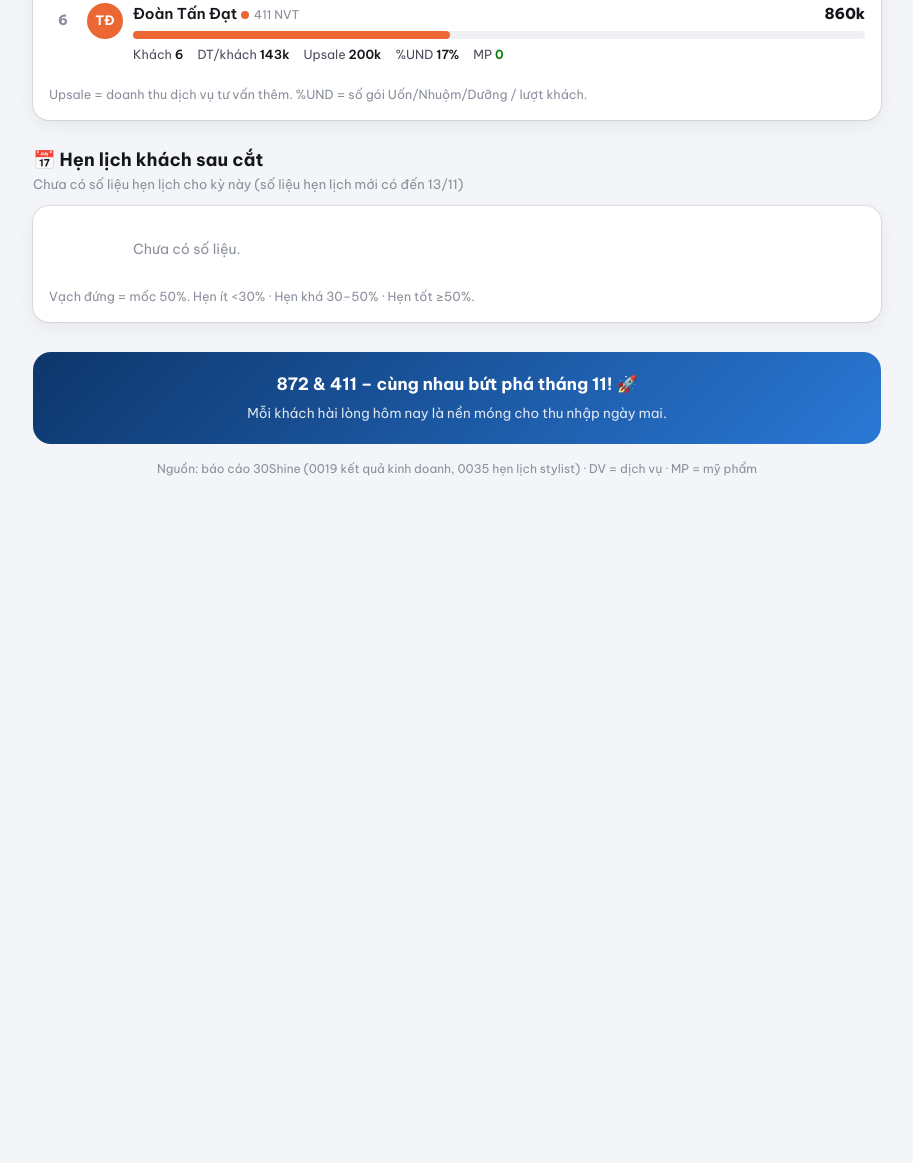
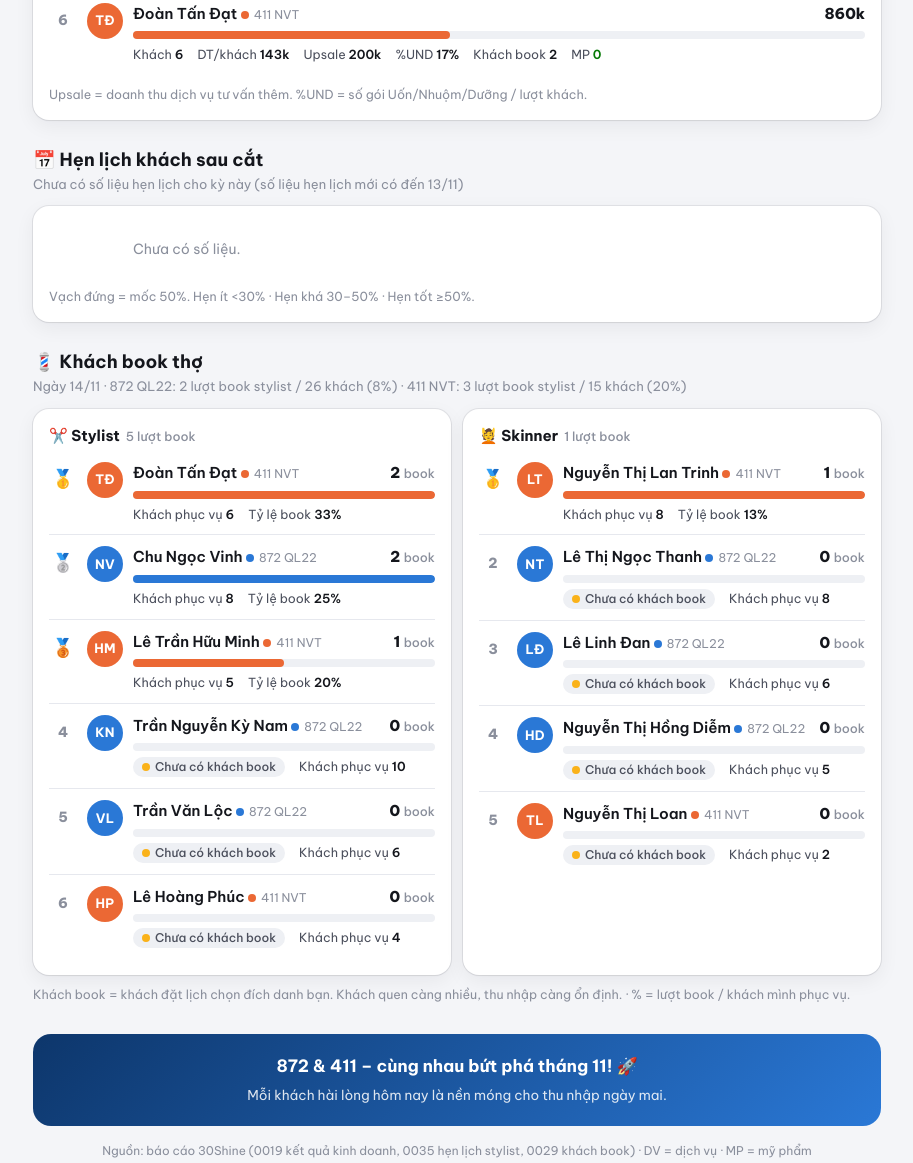
Before and after one commit to henryvo209/bsl-e145f6, a plain HTML site: page index.html in a window 1280 px wide. Shown: the part 2809-3972 px from the top of the page, without its empty margins (183-1096 px from the left). Before the commit the page ends 3343 px from the top, so only its background shows below. Drawn offline with Linux system fonts and the light colour scheme.

Commit message:
Thêm chỉ số khách book thợ (báo cáo 0029)
Co-Authored-By: Claude Opus 5.5 <noreply@anthropic.com>

```diff
--- a/data.js
+++ b/data.js
@@ -32,5 +32,21 @@ window.DATA = {
     "2026-11-11": [["872","Đặng Phúc Vinh",6,0,null],["872","Trần Văn Lộc",10,0,null],["411","Đoàn Tấn Đạt",5,4,23],["411","Lê Hoàng Phúc",3,1,32],["411","Lê Trần Hữu Minh",5,0,null]],
     "2026-11-12": [["872","Trần Văn Lộc",5,0,null],["872","Trần Nguyễn Kỳ Nam",6,0,null],["872","Đặng Phúc Vinh",1,0,null],["411","Lê Hoàng Phúc",4,4,31],["411","Đoàn Tấn Đạt",3,2,39],["411","Lê Trần Hữu Minh",3,0,null]],
     "2026-11-13": [["872","Đặng Phúc Vinh",1,0,null],["872","Trần Văn Lộc",3,0,null],["872","Trần Nguyễn Kỳ Nam",3,0,null],["411","Lê Hoàng Phúc",1,0,null],["411","Đoàn Tấn Đạt",1,0,null]]
+  },
+  "book": {
+    "2026-11-01": [["411","stl","Đoàn Tấn Đạt",2,15],["872","stl","Đặng Phúc Vinh",1,6],["872","stl","Chu Ngọc Vinh",1,6],["872","stl","Trần Nguyễn Kỳ Nam",1,12],["411","stl","Nguyễn Văn Nam",1,13]],
+    "2026-11-02": [["872","stl","Trần Nguyễn Kỳ Nam",1,7]],
+    "2026-11-03": [["411","stl","Đoàn Tấn Đạt",3,7],["411","stl","Nguyễn Văn Nam",2,6],["872","stl","Đặng Phúc Vinh",1,2]],
+    "2026-11-04": [["411","stl","Đoàn Tấn Đạt",1,5]],
+    "2026-11-05": [["411","skn","Nguyễn Thị Loan",1,4]],
+    "2026-11-06": [["872","stl","Đặng Phúc Vinh",2,9],["872","stl","Trần Nguyễn Kỳ Nam",2,12],["411","stl","Nguyễn Văn Nam",1,0],["411","stl","Lê Hoàng Phúc",1,6]],
+    "2026-11-07": [["872","stl","Chu Ngọc Vinh",1,0],["872","stl","Trần Nguyễn Kỳ Nam",1,15],["411","stl","Đoàn Tấn Đạt",1,7]],
+    "2026-11-08": [["411","stl","Đoàn Tấn Đạt",2,12],["872","stl","Đặng Phúc Vinh",1,6],["411","stl","Nguyễn Văn Nam",1,0],["411","skn","Vy Khánh Diễm",2,0],["872","skn","Nguyễn Thanh Vy",1,2],["411","skn","Nguyễn Thị Lan Trinh",1,16]],
+    "2026-11-09": [["411","stl","Đoàn Tấn Đạt",1,5],["411","skn","Nguyễn Thị Lan Trinh",1,8]],
+    "2026-11-10": [["872","stl","Đặng Phúc Vinh",1,7],["411","stl","Nguyễn Văn Nam",1,0],["411","skn","Vy Khánh Diễm",1,0]],
+    "2026-11-11": [["411","skn","Nguyễn Thị Loan",1,3]],
+    "2026-11-12": [["872","skn","Nguyễn Thanh Vy",2,0]],
+    "2026-11-13": [["872","stl","Đặng Phúc Vinh",1,1],["872","skn","Nguyễn Thanh Vy",1,0]],
+    "2026-11-14": [["872","stl","Chu Ngọc Vinh",2,8],["411","stl","Đoàn Tấn Đạt",2,6],["411","stl","Lê Trần Hữu Minh",1,5],["411","skn","Nguyễn Thị Lan Trinh",1,8]]
   }
 };
--- a/index.html
+++ b/index.html
@@ -170,6 +170,10 @@
   .tag::before { content: ""; width: 8px; height: 8px; border-radius: 50%; background: var(--c, var(--muted)); }
   .empty { color: var(--muted); font-size: 14px; padding: 6px 0; }
 
+  /* Khách book thợ */
+  .ctitle { font-weight: 700; font-size: 15px; margin: 0 0 4px; }
+  .ctitle small { font-weight: 500; color: var(--muted); font-size: 12.5px; margin-left: 6px; }
+
   .closer { margin-top: 30px; text-align: center; padding: 20px 16px; border-radius: 18px;
     background: linear-gradient(135deg, var(--hero1), var(--hero3)); color: #fff; }
   .closer b { display: block; font-size: 17px; margin-bottom: 4px; }
@@ -255,8 +259,16 @@
     </div>
   </section>
 
+  <!-- ===== 6. Khách book thợ ===== -->
+  <section class="sec">
+    <div class="sec-h"><h2>💈 Khách book thợ</h2></div>
+    <p class="sub" id="subBook"></p>
+    <div class="grid2" id="book"></div>
+    <p class="note">Khách book = khách đặt lịch chọn đích danh bạn. Khách quen càng nhiều, thu nhập càng ổn định. · % = lượt book / khách mình phục vụ.</p>
+  </section>
+
   <div class="closer"><b id="closerT"></b><span>Mỗi khách hài lòng hôm nay là nền móng cho thu nhập ngày mai.</span></div>
-  <footer>Nguồn: báo cáo 30Shine (0019 kết quả kinh doanh, 0035 hẹn lịch stylist) · DV = dịch vụ · MP = mỹ phẩm</footer>
+  <footer>Nguồn: báo cáo 30Shine (0019 kết quả kinh doanh, 0035 hẹn lịch stylist, 0029 khách book) · DV = dịch vụ · MP = mỹ phẩm</footer>
 </div>
 <div id="tip"></div>
 
@@ -265,6 +277,8 @@
   const D = window.DATA;
   const COLOR = { "872": "var(--s872)", "411": "var(--s411)" };
   const NGAY = Object.keys(D.ngay).sort(), NGAY_HEN = Object.keys(D.hen).sort();
+  D.book = D.book || {};
+  const NGAY_BOOK = Object.keys(D.book).sort();
   const last = NGAY[NGAY.length - 1], lastHen = NGAY_HEN[NGAY_HEN.length - 1];
   const st = { salon: "all", bp: "stl", from: last, to: last, quick: "d1" };
 
@@ -339,6 +353,18 @@
       o.nhan += nhan; o.hen += hen; o.kcSum += (kc || 0) * hen;
     }
     return Object.values(m);
+  }
+  // Khách book thợ: lượt book (0029) + khách phục vụ (0019) trong những ngày có số book
+  function gomBook(from, to) {
+    const days = NGAY_BOOK.filter(d => d >= from && d <= to), m = {}, salon = {};
+    const get = (s, bp, ten) => m[s + "|" + bp + "|" + ten] || (m[s + "|" + bp + "|" + ten] = { s, bp, ten, book: 0, kh: 0 });
+    for (const d of days) {
+      for (const [s, bp, ten, b] of D.book[d]) get(s, bp, ten).book += b;
+      const x = D.ngay[d]; if (!x) continue;
+      for (const bp of ["stl", "skn"]) for (const r of x[bp] || []) if (r[3] > 0) get(r[0], bp, r[1]).kh += r[3];
+      for (const s in x.tong) salon[s] = (salon[s] || 0) + x.tong[s][4];
+    }
+    return { days, list: Object.values(m), salon };
   }
   const diem = (bp, o) => bp === "sup" ? o.ups : o.dv;   // Sup xếp theo DV upsale
 
@@ -449,6 +475,7 @@
     document.getElementById("lg").innerHTML = st.salon === "all" ? on.map(s => `<span>${dot(s)}${D.salons[s]}</span>`).join("") : "";
     const rows = g.nv[bp].filter(o => on.includes(o.s)).sort((a, b) => diem(bp, b) - diem(bp, a));
     const max = Math.max(1, ...rows.map(o => diem(bp, o)));
+    const bk = {}; for (const o of gomBook(st.from, st.to).list) if (o.bp === bp) bk[o.s + "|" + o.ten] = o.book;
     const sum = k => rows.reduce((a, o) => a + o[k], 0);
     document.getElementById("dsum").innerHTML = rows.length ? `
       <span>${isSup ? "DV upsale" : "DT dịch vụ"}: <b>${tr(sum(isSup ? "ups" : "dv"))}</b></span>
@@ -467,6 +494,7 @@
           <span>DT/khách <b>${tr(o.kh ? o.dv / o.kh : 0)}</b></span>
           ${isSup ? "" : `<span>Upsale <b>${tr(o.ups)}</b></span>`}
           ${bp === "stl" ? `<span>%UND <b>${pct(o.und, o.kh)}%</b></span>` : ""}
+          ${!isSup && NGAY_BOOK.length ? `<span>Khách book <b>${bk[o.s + "|" + o.ten] || 0}</b></span>` : ""}
           <span>MP <b class="mp">${tr(o.mp)}</b></span>
           ${g.days.length > 1 ? `<span>Ngày làm <b>${o.ngay}</b></span>` : ""}
         </div></div></li>`;
@@ -501,6 +529,31 @@
     }).join("") : `<li><span></span><span></span><div class="empty">Chưa có số liệu.</div></li>`;
   }
 
+  // ===== 6. Khách book thợ =====
+  function renderBook() {
+    const on = salonsOn(), g = gomBook(st.from, st.to);
+    const rows = g.list.filter(o => on.includes(o.s) && (o.book > 0 || o.kh > 0));
+    const tot = on.map(s => {
+      const b = rows.filter(o => o.s === s && o.bp === "stl").reduce((a, o) => a + o.book, 0), kh = g.salon[s] || 0;
+      return `${D.salons[s]}: ${b} lượt book stylist / ${kh} khách (${pct(b, kh)}%)`;
+    }).join(" · ");
+    document.getElementById("subBook").textContent = g.days.length ? kyText(st.from, st.to) + " · " + tot : "Chưa có số liệu khách book cho kỳ này.";
+    const card = (bp, title) => {
+      const x = rows.filter(o => o.bp === bp).sort((a, b) => b.book - a.book || (b.kh ? b.book / b.kh : 0) - (a.kh ? a.book / a.kh : 0) || b.kh - a.kh);
+      const max = Math.max(1, ...x.map(o => o.book)), sb = x.reduce((a, o) => a + o.book, 0);
+      return `<div class="card"><div class="ctitle">${title}<small>${sb} lượt book</small></div><ol class="rank">${x.length ? x.map((o, i) => {
+        const p = o.kh ? Math.round(o.book / o.kh * 100) : null, top = o.book > 0 && i < 3;
+        return `<li><span class="no ${top ? "m" + (i + 1) : ""}">${top ? MEDAL[i] : i + 1}</span>${av(o.ten, o.s)}<div>
+          <div class="who"><span><span class="n">${o.ten}</span> ${salonTag(o.s)}</span><span class="v">${o.book} <small style="font-weight:500;color:var(--muted)">book</small></span></div>
+          <div class="rbar" data-tip="${o.ten}: ${o.book} lượt book"><i style="width:${o.book / max * 100}%;background:${COLOR[o.s]}"></i></div>
+          <div class="meta">${o.book ? `<span>Khách phục vụ <b>${o.kh}</b></span>${p !== null ? `<span>Tỷ lệ book <b>${p}%</b></span>` : ""}`
+            : `<span class="tag" style="--c:var(--warn)">Chưa có khách book</span><span>Khách phục vụ <b>${o.kh}</b></span>`}</div>
+        </div></li>`;
+      }).join("") : `<li><span></span><span></span><div class="empty">Chưa có số liệu.</div></li>`}</ol></div>`;
+    };
+    document.getElementById("book").innerHTML = g.days.length ? card("stl", "✂️ Stylist") + card("skn", "💆 Skinner") : "";
+  }
+
   // ===== Bộ lọc =====
   const $from = document.getElementById("dFrom"), $to = document.getElementById("dTo");
   $from.min = $to.min = NGAY[0]; $from.max = $to.max = last;
@@ -519,7 +572,7 @@
   function renderAll() {
     paint();
     const g = gom(st.from, st.to);
-    renderHero(); renderTuyenDuong(); renderCanhBao(); renderTong(g); renderNv(g); renderHen();
+    renderHero(); renderTuyenDuong(); renderCanhBao(); renderTong(g); renderNv(g); renderHen(); renderBook();
   }
   const on = (id, fn) => document.getElementById(id).addEventListener("click", e => {
     const b = e.target.closest("button"); if (b) { fn(b.dataset.v); renderAll(); }
```
